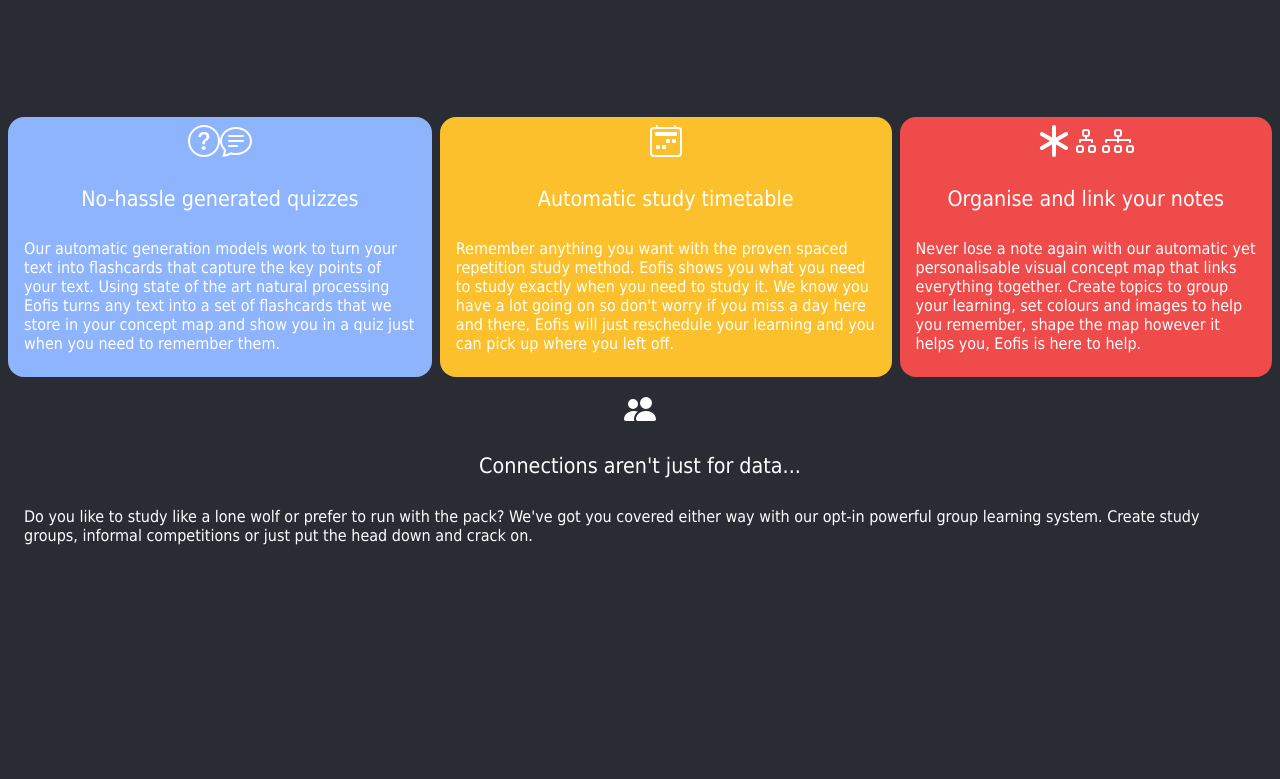
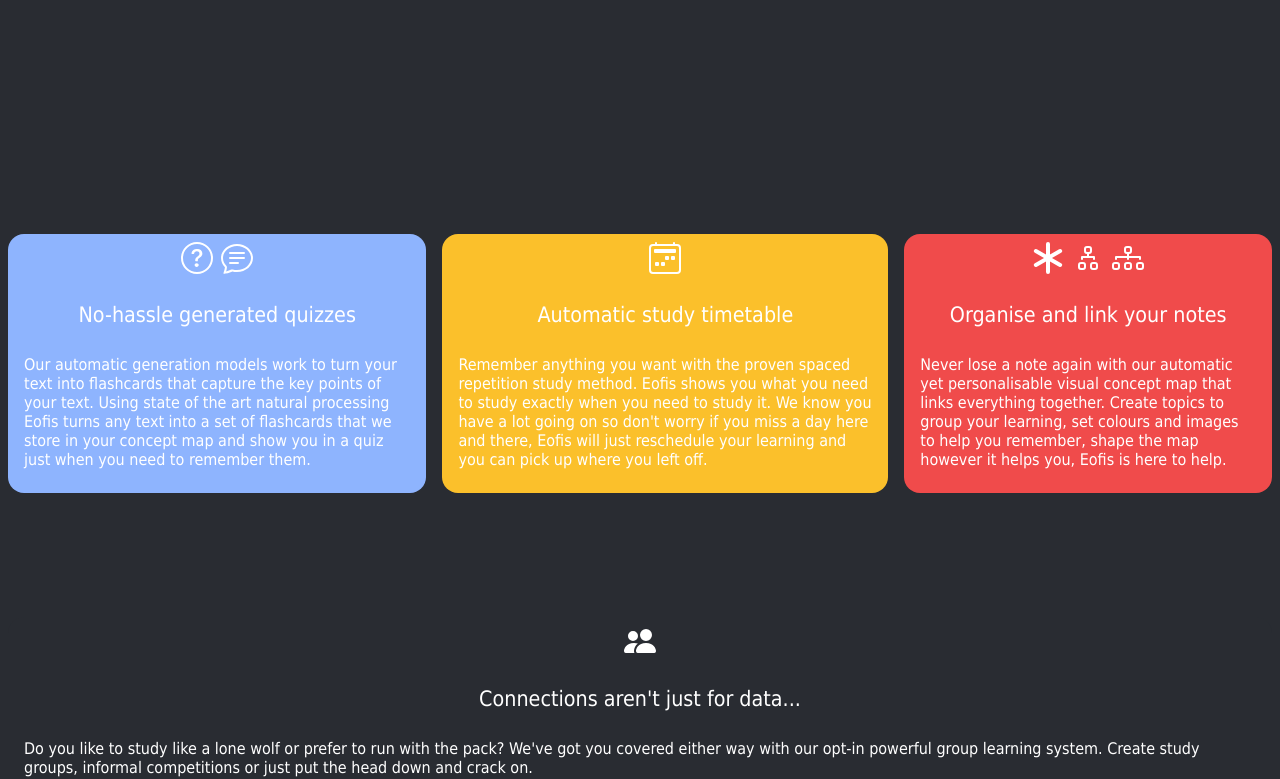
Before and after one commit to EOFIS/eofis.github.io, a React (Create React App) app: page / in a window 1280 px wide. Shown: the part 761-1540 px from the top of the page. Built offline with nearby package versions, Linux system fonts and the light colour scheme.

Commit message:
Adjustments

```diff
--- a/src/pages/home/Home.module.sass
+++ b/src/pages/home/Home.module.sass
@@ -2,8 +2,11 @@
     min-height: 100vh
     display: flex
     align-items: center
+    justify-content: space-evenly
     padding: 8px
     gap: 8px
+    max-width: 1400px
+    margin: auto
 .w1-2
     h2
         text-align: left
@@ -18,7 +21,7 @@
 .with-underlay
     &>div
         display: flex
-        gap: 8px
+        gap: 16px
         &>*
             padding: 8px 16px
             border-radius: 16px
@@ -39,6 +42,7 @@
     display: flex
     flex-direction: row
     justify-content: center
+    gap: 8px
     svg
         font-size: 2rem
 @media only screen and (max-width: 768px)
```
